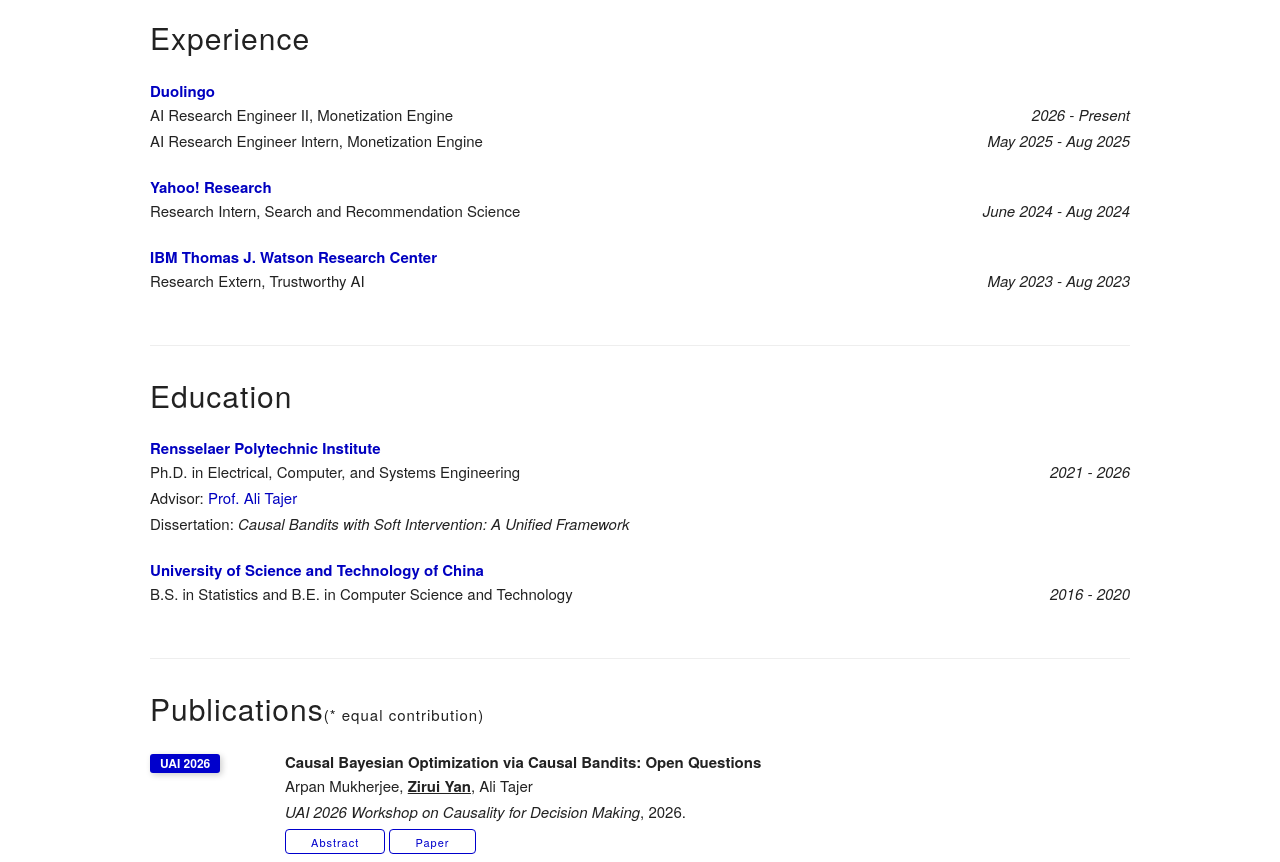
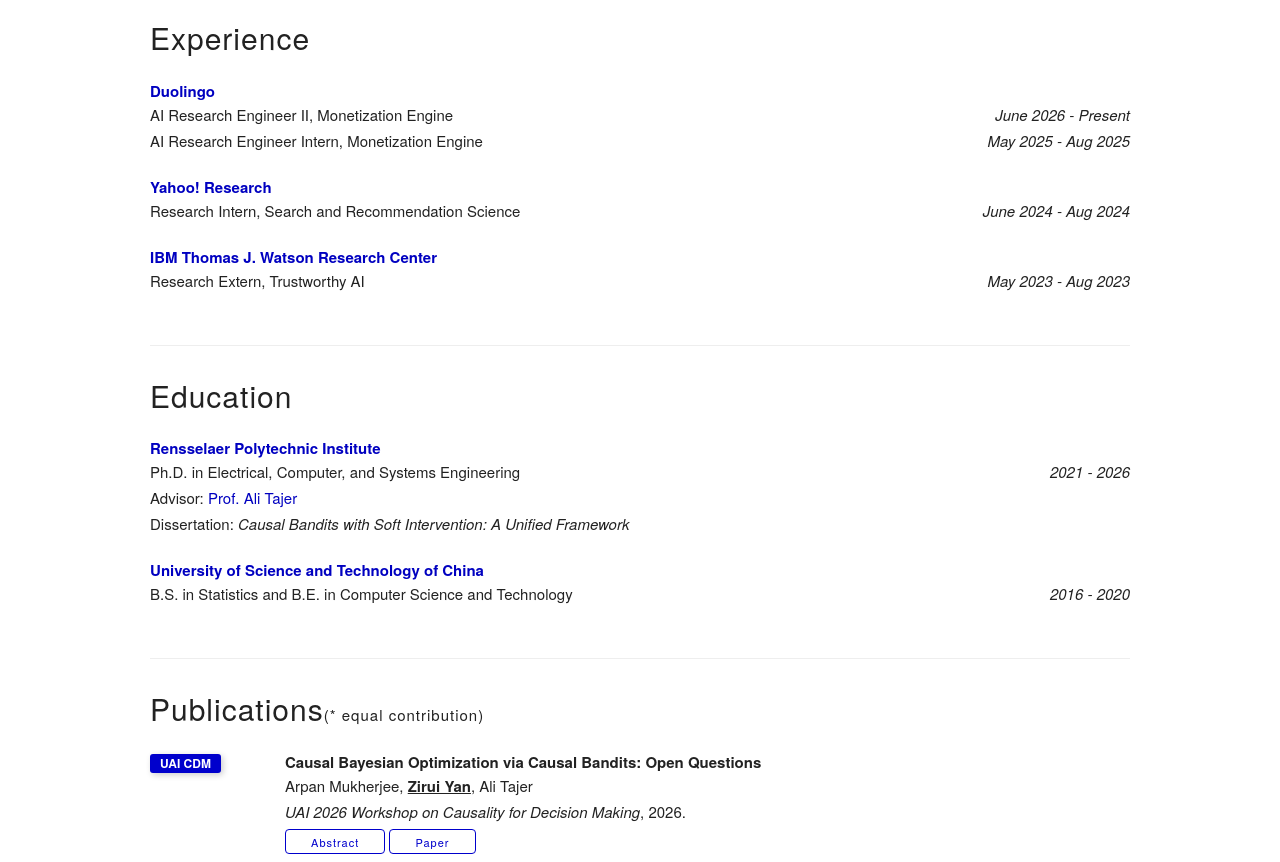
Before and after one commit to ZiruiYan/ziruiyan.github.io, a Jekyll site: the page built from index.html, in a window 1280 px wide and 1400 px high, scrolled down 530 px. Shown: the part 156-1018 px from the top of the window. Built offline with Jekyll 4.4.1, drawn with Linux system fonts in a browser that asks for light colours; some web fonts are replaced.

Commit message:
Update Duolingo date and UAI label

```diff
--- a/_data/publications.yaml
+++ b/_data/publications.yaml
@@ -26,7 +26,7 @@
       surrogate-model complexity. Finally, it identifies open problems in CBO that can be addressed using
       recent advances in CBs.
     selected: y
-    label: "UAI 2026"
+    label: "UAI CDM"
 
   - title: "Multi-component Causal Tracing in Large Language Models"
     slug: "multi-component-causal-tracing-in-large-language-models"
--- a/index.html
+++ b/index.html
@@ -19,7 +19,7 @@
   <div class="paper">
     <div class="paper-details u-full-width">
       <p class="title"><b><a href="https://www.duolingo.com" target="_blank" rel="noopener">Duolingo</a></b></p>
-      <p><span class="u-pull-right"><i>2026 - Present</i></span>AI Research Engineer II, Monetization Engine</p>
+      <p><span class="u-pull-right"><i>June 2026 - Present</i></span>AI Research Engineer II, Monetization Engine</p>
       <p><span class="u-pull-right"><i>May 2025 - Aug 2025</i></span>AI Research Engineer Intern, Monetization Engine</p>
     </div>
   </div>
```
